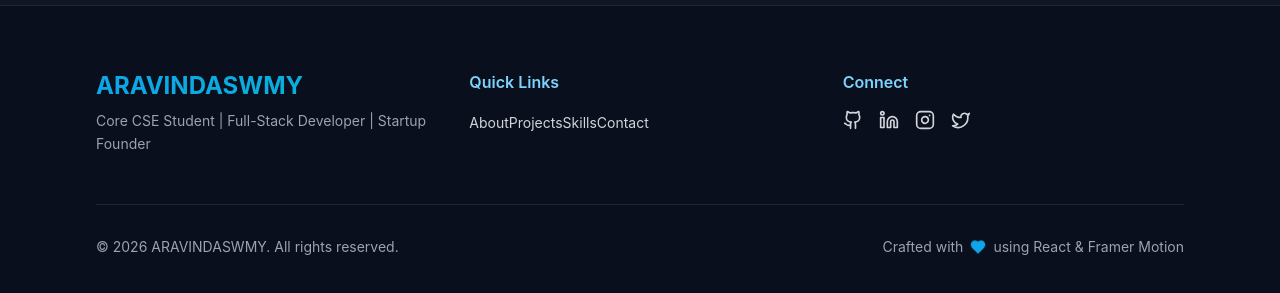
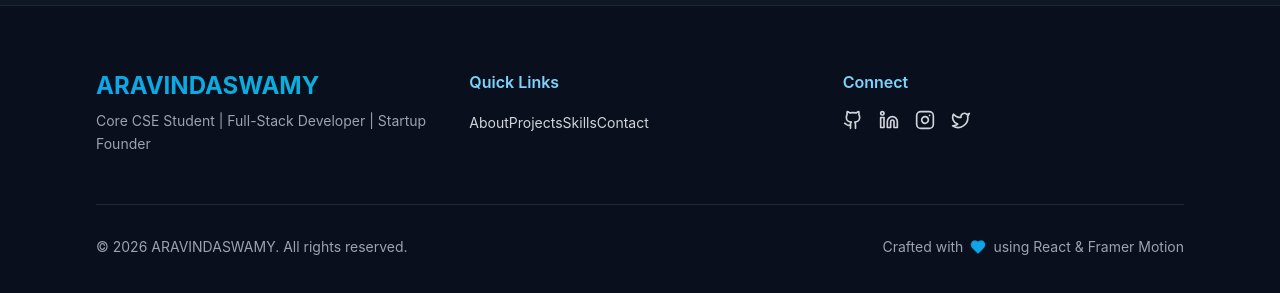
Before and after one commit to aravind007x/aravindaswamy-profolio, a React (Vite) app: page / in a window 1280 px wide. Shown: the part 11218-11511 px from the top of the page. Built offline with nearby package versions, Linux system fonts and the light colour scheme.

Commit message:
Update all portfolio name references

```diff
--- a/src/data/profile.js
+++ b/src/data/profile.js
@@ -207,7 +207,7 @@ export const certifications = [
 
 // Footer
 export const footer = {
-  name: 'ARAVINDASWMY',
+  name: 'ARAVINDASWAMY',
   title: 'Core CSE Student | Full-Stack Developer | Startup Founder',
-  copyright: `© 2026 ARAVINDASWMY. All rights reserved.`
+  copyright: `© 2026 ARAVINDASWAMY. All rights reserved.`
 }
--- a/src/sections/Hero.jsx
+++ b/src/sections/Hero.jsx
@@ -179,7 +179,7 @@ export default function Hero() {
               >
                 <img
                   src={profileImage}
-                  alt="ARAVINDASWMY"
+                  alt="ARAVINDASWAMY"
                   className="w-full h-full object-cover"
                   onError={(e) => {
                     e.target.style.display = 'none'
```
